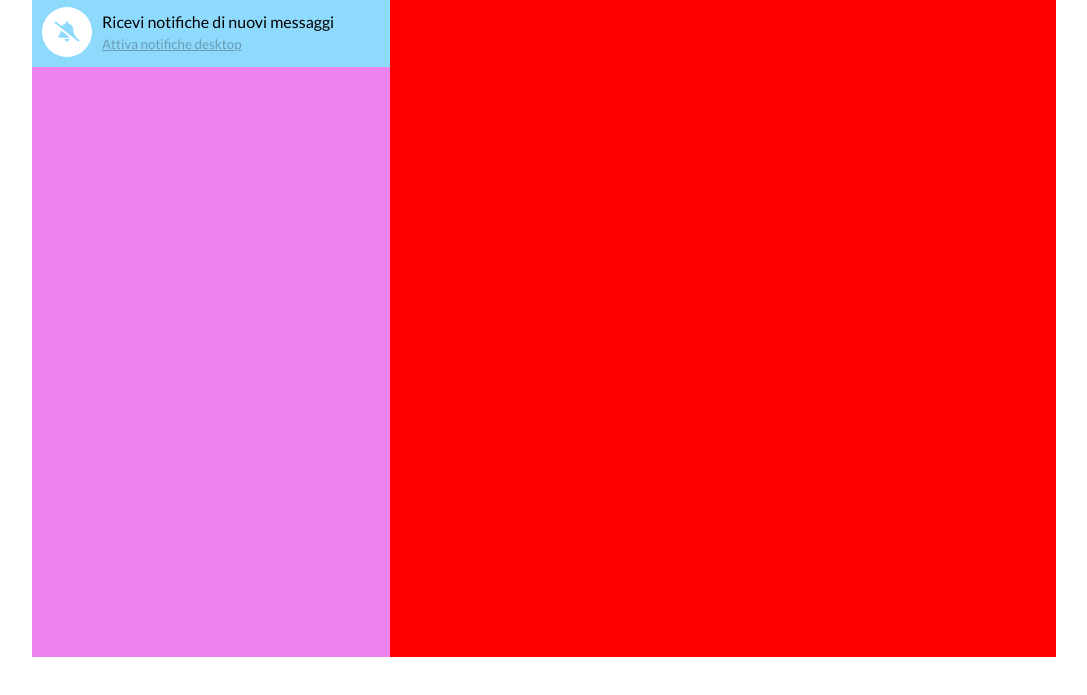
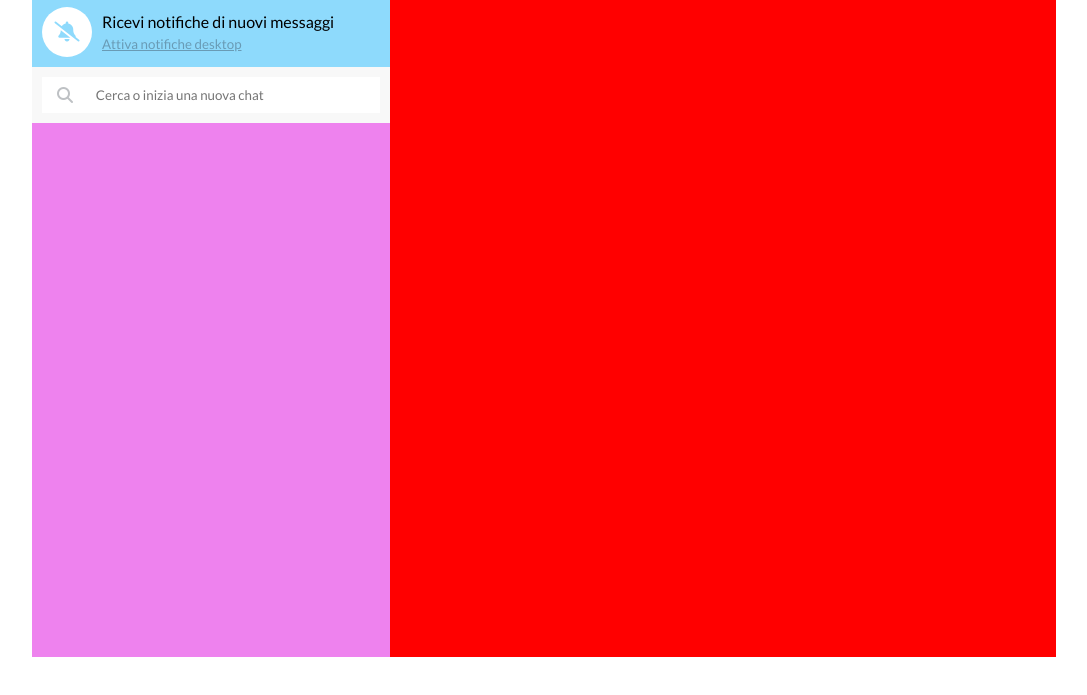
Before and after one commit to ginevrabotrugno/vue-boolzapp, a plain HTML site: page index.html in a window 1280 px wide. Shown: the part 103-798 px from the top of the page, without its empty margins (96-1183 px from the left). Drawn offline with nearby package versions, Linux system fonts and the light colour scheme.

Commit message:
feat: add search tool structure and style

```diff
--- a/css/style.css
+++ b/css/style.css
@@ -7,6 +7,10 @@
 
 :root {
     font-family: 'Lato', sans-serif;;
+}
+
+i {
+    cursor: pointer;
 }
 
 #container {
@@ -105,3 +109,26 @@
 .notifications-info a {
     color: #699bb5;
 }
+
+.search {
+    padding: 10px;
+    background-color: #f8f8f8;
+    display: flex;
+    align-items: center;
+}
+
+.search i {
+    background-color: #fff;
+    padding: 10px 15px;
+    color: #bec1c4;
+    border: none;
+    width: 10%;
+}
+
+.search input {
+    padding: 10px 20px;
+    width: 90%;
+    border: 0;
+    font-family: inherit;
+    color: #bec1c4;
+}
--- a/index.html
+++ b/index.html
@@ -52,6 +52,10 @@
                             <a href="#" class="last-access">Attiva notifiche desktop</a>
                         </div>
                     </div>
+                    <div class="search">
+                        <i class="fa-solid fa-magnifying-glass"></i>
+                        <input type="text" placeholder="Cerca o inizia una nuova chat">
+                    </div>
                 </div>
                 <!-- Chat corrente -->
                 <div class="chat">
```
